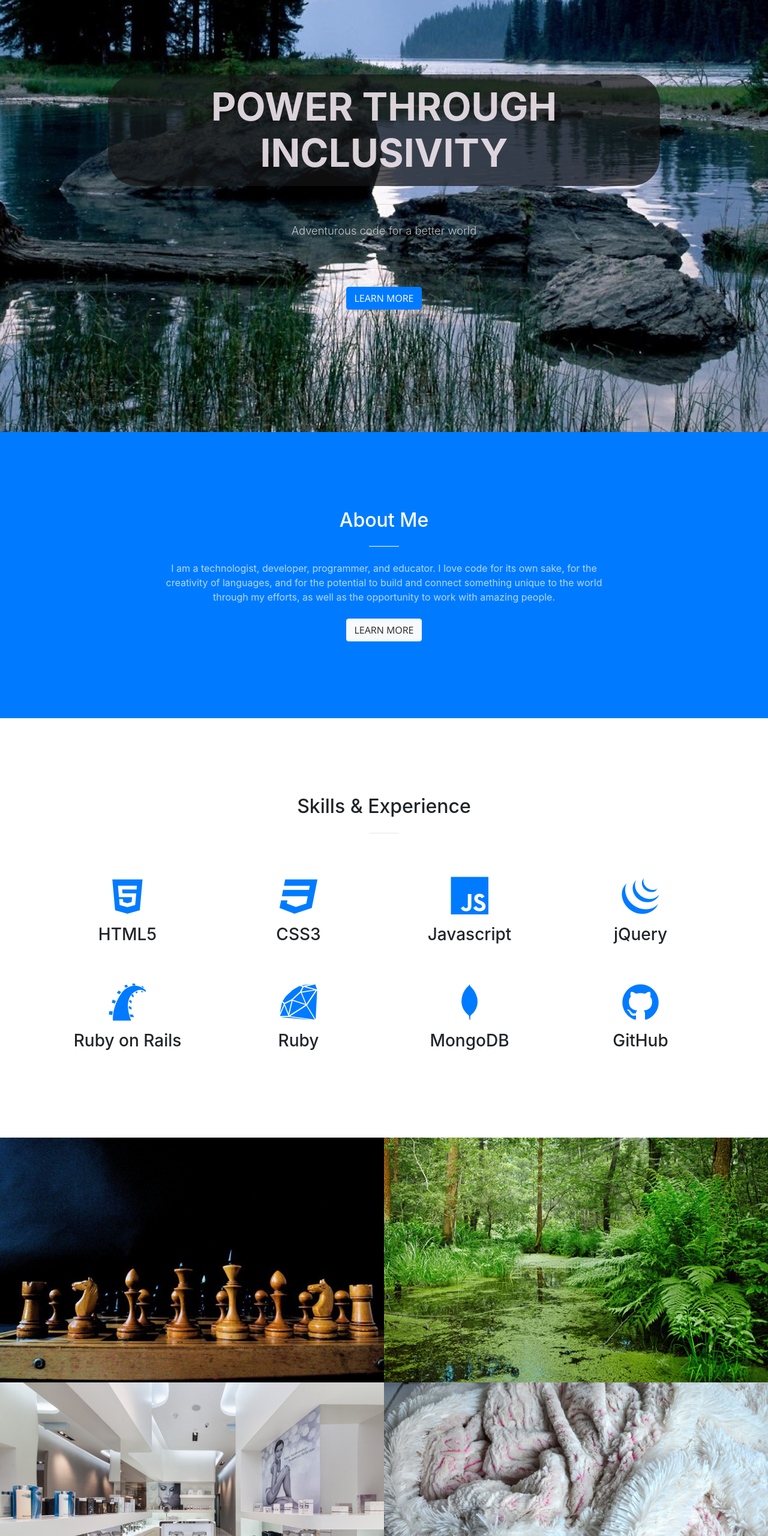
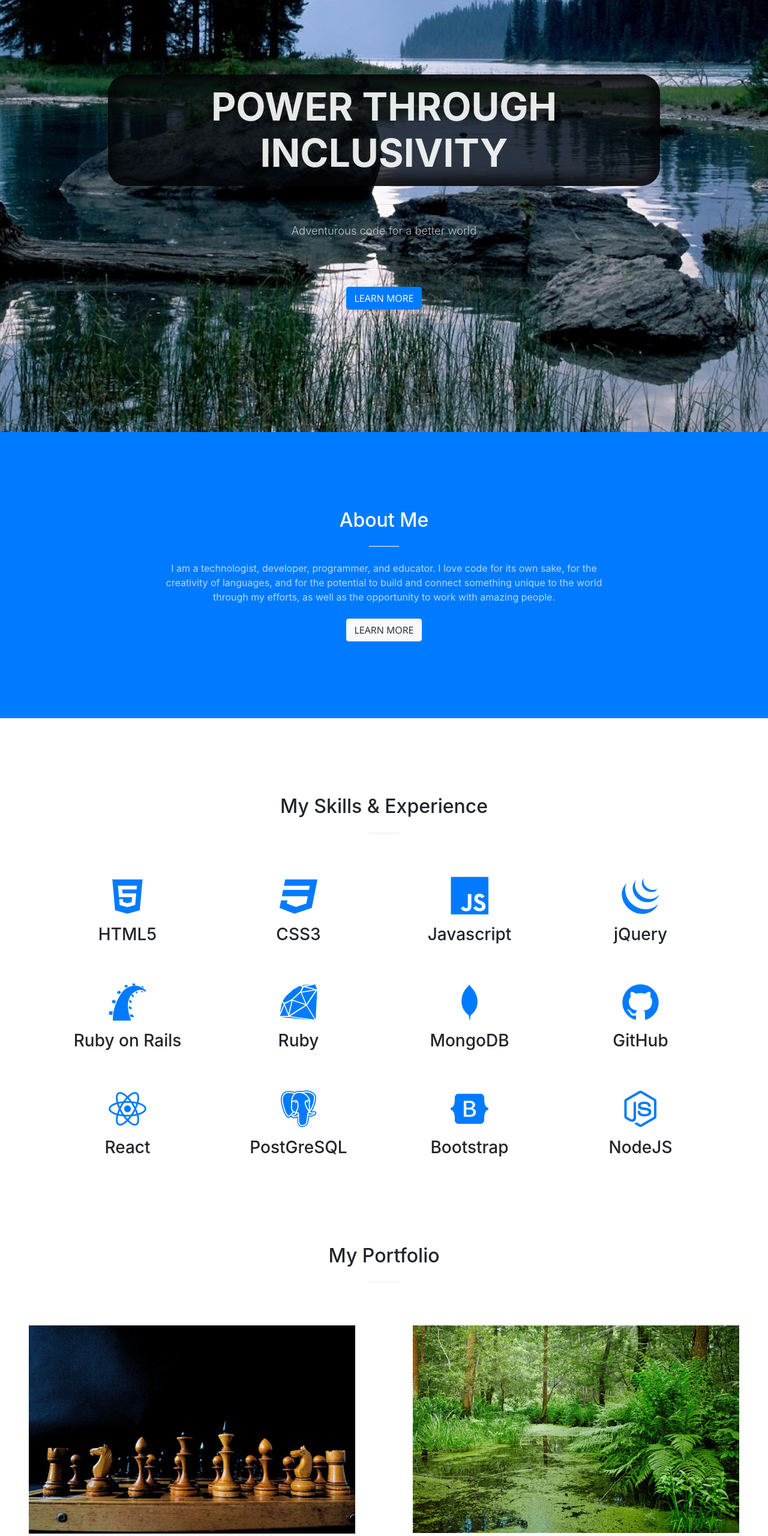
Before and after one commit to HTarzwell/htarzwell.github.io, a website with bundled scripts: page index.html in a window 1280 px wide. Shown: the part 80-2640 px from the top of the page at 60% size. Built offline with nearby package versions, Linux system fonts and the light colour scheme.

Commit message:
Updated styles and links

```diff
--- a/css/custom.css
+++ b/css/custom.css
@@ -35,21 +35,7 @@ a:hover {
 }
 
 strong {
-  color: rgba(239, 229, 237, 0.9);
-}
-
-.mainspan {
-  color: rgba(46, 93, 53, 0.9);
-}
-
-.minorspan {
-  color: rgba(83, 117, 162, 0.9);
-}
-
-h1 strong {
-  /* background-color: rgba(239, 229, 237, 0.7);
-  border-radius: 3rem;
-  padding: 1rem; */
+  color: rgba(255, 255, 255, 0.9);
 }
 
 h1,
@@ -58,7 +44,7 @@ h3,
 h4,
 h5,
 h6 {
-  font-family: 'Hind', Arial, sans-serif;
+  font-family: 'Open Sans', Arial, sans-serif;
 }
 
 .bg-primary {
@@ -74,7 +60,8 @@ h6 {
 }
 
 section {
-  padding: 8rem 0;
+  padding: 5rem 0;
+  width: 100%;
 }
 
 .section-heading {
@@ -105,18 +92,19 @@ img::-moz-selection {
 
 #mainNav {
   border-bottom: 1px solid rgba(33, 37, 41, 0.1);
-  background-color: #EFE5ED;
-  font-family: 'Hind', Arial, sans-serif;
+  background-color: rgb(255, 255, 255);
+  font-family: 'Open Sans', Arial, sans-serif;
   -webkit-transition: all 0.2s;
   -moz-transition: all 0.2s;
   transition: all 0.2s;
+  width: 100%;
 }
 
 #mainNav .navbar-brand {
   font-weight: 700;
   text-transform: uppercase;
   color: #5375A2;
-  font-family: 'Hind', Arial, sans-serif;
+  font-family: 'Open Sans', Arial, sans-serif;
 }
 
 #mainNav .navbar-brand:focus, #mainNav .navbar-brand:hover {
@@ -151,12 +139,13 @@ img::-moz-selection {
   #mainNav {
     border-color: transparent;
     background-color: transparent;
+    width: 100%;
   }
   #mainNav .navbar-brand {
     color: rgba(255, 255, 255, 0.7);
   }
   #mainNav .navbar-brand:focus, #mainNav .navbar-brand:hover {
-    color: #EFE5ED;
+    color: rgb(255, 255, 255);
   }
   #mainNav .navbar-nav > li.nav-item > a.nav-link {
     padding: 0.5rem 1rem;
@@ -167,11 +156,11 @@ img::-moz-selection {
   }
   #mainNav .navbar-nav > li.nav-item > a.nav-link:hover,
   #mainNav .navbar-nav > li.nav-item > a.nav-link:focus:hover {
-    color: #EFE5ED;
+    color: rgb(255, 255, 255);
   }
   #mainNav.navbar-shrink {
     border-bottom: 1px solid rgba(33, 37, 41, 0.1);
-    background-color: #EFE5ED;
+    background-color: rgb(255, 255, 255);
   }
   #mainNav.navbar-shrink .navbar-brand {
     color: #5375A2;
@@ -190,8 +179,8 @@ img::-moz-selection {
 }
 
 header.masthead {
-  padding-top: 10rem;
-  padding-bottom: calc(10rem - 56px);
+  padding-top: 8rem;
+  padding-bottom: calc(8rem - 56px);
   background-image: url("../img/header.jpg");
   background-position: center center;
   -webkit-background-size: cover;
@@ -207,8 +196,9 @@ header.masthead hr {
 
 header.masthead h1 {
   font-size: 2rem;
-  background-color: rgba(20, 20, 20, 0.7);
-  border-radius: 3rem;
+  background-color: rgba(5, 6, 8, 0.7);
+  border-radius: 2rem;
+  box-shadow: 0 0 1rem 1rem rgba(5, 6, 8, 0.7) inset;
   padding: 1rem;
 }
 
@@ -231,8 +221,9 @@ header.masthead p {
   }
   header.masthead h1 {
     font-size: 3rem;
-    background-color: rgba(20, 20, 20, 0.7);
-    border-radius: 3rem;
+    background-color: rgba(5, 6, 8, 0.7);
+    border-radius: 2rem;
+    box-shadow: 0 0 1rem 1rem rgba(5, 6, 8, 0.7) inset;
     padding: 1rem;
   }
 }
@@ -240,8 +231,9 @@ header.masthead p {
 @media (min-width: 1200px) {
   header.masthead h1 {
     font-size: 4rem;
-    background-color: rgba(20, 20, 20, 0.7);
-    border-radius: 3rem;
+    background-color: rgba(5, 6, 8, 0.7);
+    border-radius: 2rem;
+    box-shadow: 0 0 1rem 1rem rgba(5, 6, 8, 0.7) inset;
     padding: 1rem;
   }
 }
@@ -250,17 +242,23 @@ header.masthead p {
   max-width: 400px;
 }
 
+a.portfolio-box {
+  display: flex;
+  justify-content: center;
+}
+
 .portfolio-box {
   position: relative;
   display: block;
   max-width: 650px;
+  max-height: 100vh;
   margin: 0 auto;
+  padding: 3rem;
 }
 
 .portfolio-box .portfolio-box-caption {
-  position: absolute;
   bottom: 0;
-  display: block;
+  padding: 20px;
   width: 100%;
   height: 100%;
   text-align: center;
@@ -313,12 +311,6 @@ header.masthead p {
   }
 }
 
-h1 strong {
-  /* background-color: rgba(239, 229, 237, 0.7);
-  border-radius: 3rem;
-  padding: 1rem; */
-}
-
 .text-primary {
   color: #5375A2 !important;
 }
--- a/index.html
+++ b/index.html
@@ -92,7 +92,7 @@
       <div class="container">
         <div class="row">
           <div class="col-lg-12 text-center">
-            <h2 class="section-heading">Skills & Experience</h2>
+            <h2 class="section-heading">My Skills & Experience</h2>
             <hr class="my-4">
           </div>
         </div>
@@ -147,15 +147,47 @@
               <h3 class="mb-3">GitHub</h3>
             </div>
           </div>
+          <div class="col-lg-3 col-md-6 text-center">
+              <div class="service-box mt-5 mx-auto">
+                <i class="fa fa-4x devicon-react-plain colored text-primary mb-3 sr-icons"></i>
+                <h3 class="mb-3">React</h3>
+              </div>
+            </div>
+          <div class="col-lg-3 col-md-6 text-center">
+              <div class="service-box mt-5 mx-auto">
+                <i class="fa fa-4x devicon-postgresql-plain colored text-primary mb-3 sr-icons"></i>
+                <h3 class="mb-3">PostGreSQL</h3>
+              </div>
+            </div>
+          <div class="col-lg-3 col-md-6 text-center">
+              <div class="service-box mt-5 mx-auto">
+                <i class="fa fa-4x devicon-bootstrap-plain colored text-primary mb-3 sr-icons"></i>
+                <h3 class="mb-3">Bootstrap</h3>
+              </div>
+            </div>
+          <div class="col-lg-3 col-md-6 text-center">
+            <div class="service-box mt-5 mx-auto">
+              <i class="fa fa-4x devicon-nodejs-plain colored text-primary mb-3 sr-icons"></i>
+              <h3 class="mb-3">NodeJS</h3>
+            </div>
+          </div>
         </div>
       </div>
     </section>
 
     <section class="p-0" id="portfolio">
+      <div class="container">
+          <div class="row">
+            <div class="col-lg-12 text-center">
+              <h2 class="section-heading">My Portfolio</h2>
+              <hr class="my-4">
+            </div>
+          </div>
+        </div>
       <div class="container-fluid p-0">
         <div class="row no-gutters popup-gallery">
           <div class="col-lg-6 col-sm-12" onclick="window.open('https://htarzwell.github.io/tictactoe-game/')">
-            <a class="portfolio-box" href="img/portfolio/fullsize/chess.jpeg">
+            <a class="portfolio-box" href="https://htarzwell.github.io/tictactoe-game/">
               <img class="img-fluid" src="img/portfolio/thumbnails/chess.jpeg" alt="image of chess pieces">
               <div class="portfolio-box-caption">
                 <div class="portfolio-box-caption-content">
@@ -170,7 +202,7 @@
             </a>
           </div>
           <div class="col-lg-6 col-sm-12" onclick="window.open('https://htarzwell.github.io/downtimeclient/')">
-            <a class="portfolio-box" href="img/portfolio/fullsize/marshland.jpg">
+            <a class="portfolio-box" href="https://htarzwell.github.io/downtimeclient/">
               <img class="img-fluid" src="img/portfolio/thumbnails/marshland.jpg" alt="image of marshland">
               <div class="portfolio-box-caption">
                 <div class="portfolio-box-caption-content">
@@ -185,7 +217,7 @@
             </a>
           </div>
           <div class="col-lg-6 col-sm-12" onclick="window.open('https://threebirdsandabill.github.io/nozama/')">
-            <a class="portfolio-box" href="img/portfolio/fullsize/shop.jpg">
+            <a class="portfolio-box" href="https://threebirdsandabill.github.io/nozama/">
               <img class="img-fluid" src="img/portfolio/thumbnails/shop.jpg" alt="image of a shop">
               <div class="portfolio-box-caption">
                 <div class="portfolio-box-caption-content">
@@ -200,7 +232,7 @@
             </a>
           </div>
           <div class="col-lg-6 col-sm-12" onclick="window.open('https://htarzwell.github.io/kindpath/')">
-            <a class="portfolio-box" href="img/portfolio/fullsize/soft.jpg">
+            <a class="portfolio-box" href="https://htarzwell.github.io/kindpath/">
               <img class="img-fluid" src="img/portfolio/thumbnails/soft.jpg" alt="image of a soft blanket">
               <div class="portfolio-box-caption">
                 <div class="portfolio-box-caption-content">
```
